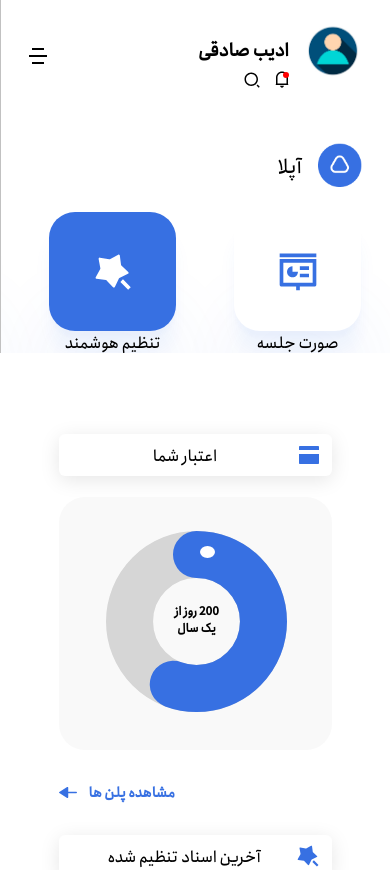
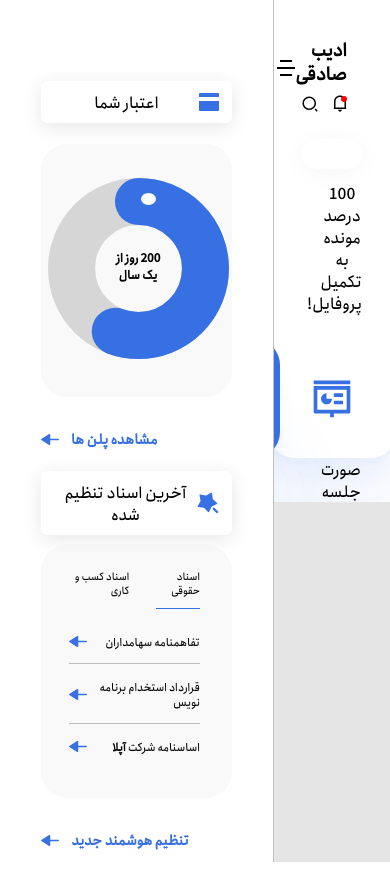
Before and after one commit to adibsadeghi1993/uplaw, a React (Create React App) app: page /dashbord in a window 390 px wide. Shown: the top 870 px of the page. Built offline with nearby package versions, Linux system fonts and the light colour scheme.

Commit message:
createTeam component was created

```diff
--- a/src/components/userInfo/commonFiles/userProfile/userImage/UserImage.js
+++ b/src/components/userInfo/commonFiles/userProfile/userImage/UserImage.js
@@ -6,10 +6,11 @@ import userImage from "../../../../../asstes/anonymous-user-circle-icon-vector-1
 import serchImage from "../../../../../asstes/search.svg";
 import billImage from "../../../../../asstes/bill.svg";
 import menubarImage from "../../../../../asstes/menubar.svg";
+import arrowDownImage from "../../../../../asstes/arrowdown team.svg";
 import { UserInfoContext } from "../../../contextInfo/ContextInfo";
 const UserImage = ({ team }) => {
   const { progress } = useContext(UserInfoContext);
-  const firstTeam=team[0]
+
   const ProfileHandler = () => {
     console.log("profile edit");
   };
@@ -43,8 +44,9 @@ const UserImage = ({ team }) => {
         </div>
       </section>
       {team ? <div className={styles.teams}>
-        <img src={firstTeam.src}/>
-        <p>{firstTeam.teamName}</p>
+        <img src={team[0].src}/>
+        <p>{team[0].teamName}</p>
+        <div className={styles.arrowDownImage}><img src={arrowDownImage}/></div>
       </div>:<><div className={styles.progress_bar}>
         <div
           className={styles.progressPersentage}
--- a/src/components/userInfo/commonFiles/userProfile/userImage/userImage.module.css
+++ b/src/components/userInfo/commonFiles/userProfile/userImage/userImage.module.css
@@ -112,6 +112,16 @@
   margin-right: 16px;
   font-size: 1.25rem;
 }
+.arrowDownImage{
+  flex: 1;
+  display: flex;
+  justify-content: flex-end;
+  align-items: center;
+}
+.arrowDownImage img{
+  width: 12px;
+  height: 6px;
+}
 
 @media (max-width: 989px) {
   .image_container {
--- /dev/null
+++ b/src/components/userInfo/createTeam/CreateTeam.js
@@ -0,0 +1,22 @@
+import React from 'react'
+import UserProfile from '../commonFiles/userProfile/UserProfile'
+import TeamDocs from '../userTeams/userTeamsDocs/TeamDocs'
+import styles from "./createTeam.module.css"
+
+const CreateTeam = () => {
+    return (
+        <main className={styles.createteam}>
+        <section className={styles.profilesection}>
+          <UserProfile opacity="opacity" />
+        </section>
+        <section className={styles.createteam_info}>
+         <div className={styles.teams_docs}>
+         <TeamDocs/>
+
+         </div>
+        </section>
+      </main>
+    )
+}
+
+export default CreateTeam
--- /dev/null
+++ b/src/components/userInfo/createTeam/createTeam.module.css
@@ -0,0 +1,38 @@
+.createteam{
+    grid-template-columns: 30% 70%;
+    display: grid;
+}
+
+.profilesection{
+    grid-column: 1/2;
+    background-color: #E5E5E5;
+    border-left: 0.35px solid #00000028;
+}
+.createteam_info{
+    grid-column: 2/3;
+
+}
+
+.teams_docs{
+    width: 74%;
+   margin-top: 80px;
+   margin-left: auto;
+   margin-right: auto;
+   max-width: 760px;
+
+}
+@media(max-width:1200px){
+   .teams_docs{
+       width: 80%;
+   }
+}
+
+@media(max-width:768px){
+    .teams_docs{
+        width: 70%;
+    }
+    .teams{
+        display: flex;
+        flex-direction: column;
+    }
+}
--- a/src/pages/Dashbord.js
+++ b/src/pages/Dashbord.js
@@ -1,5 +1,6 @@
 import React from 'react'
 import ContextInfo from '../components/userInfo/contextInfo/ContextInfo';
+import CreateTeam from '../components/userInfo/createTeam/CreateTeam';
 import DashbordComponents from '../components/userInfo/DashbordComponents';
 import TeamInfo from '../components/userInfo/userTeams/teamsInfo/TeamInfo';
 
@@ -9,7 +10,8 @@ const Dashbord = () => {
     return (
         <ContextInfo>
          {/* <DashbordComponents/> */}
-        <TeamInfo/>
+        {/* <TeamInfo/> */}
+        <CreateTeam/>
         </ContextInfo>
     )
 }
```
Also changed, not shown: src/asstes/arrowdown team.svg (added).
